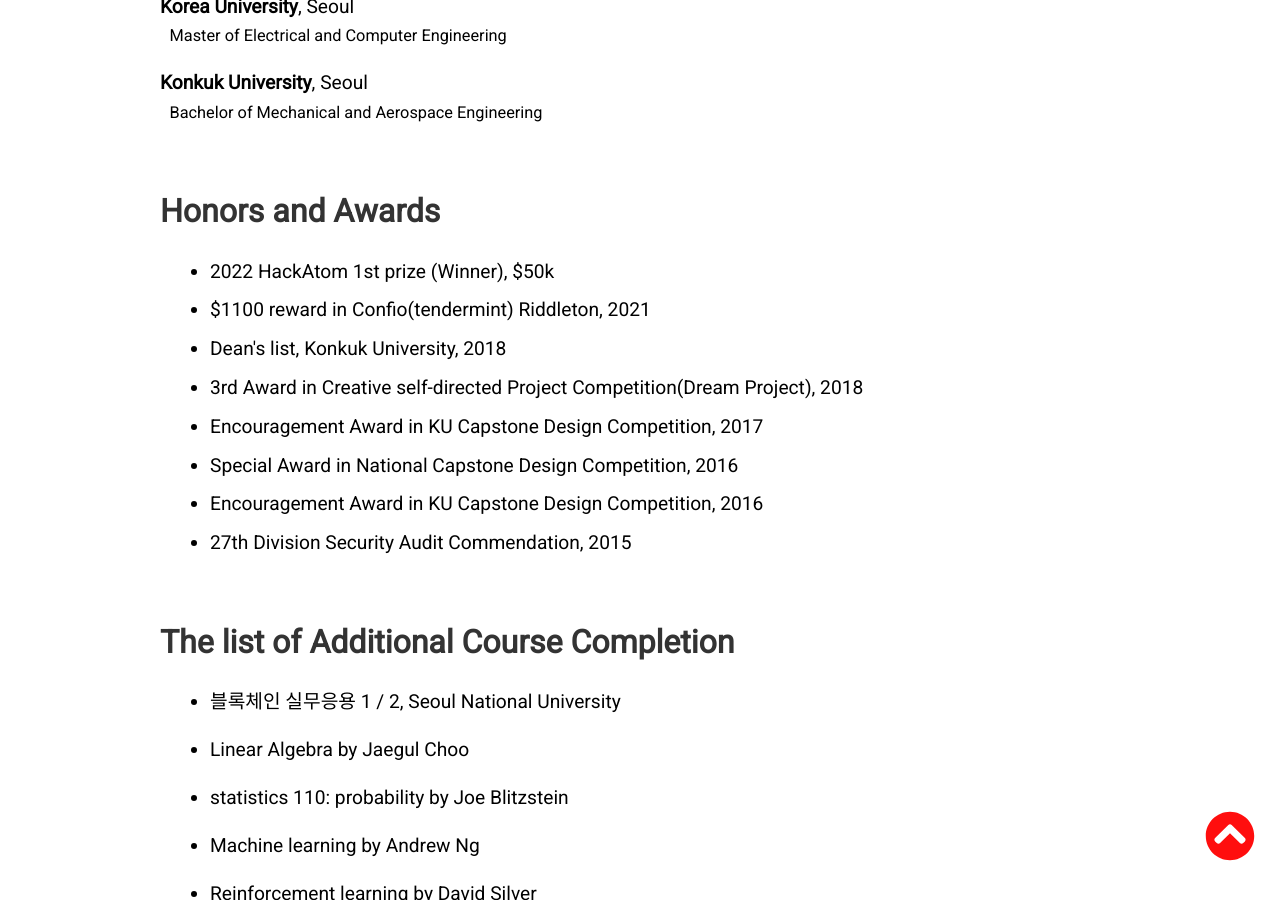
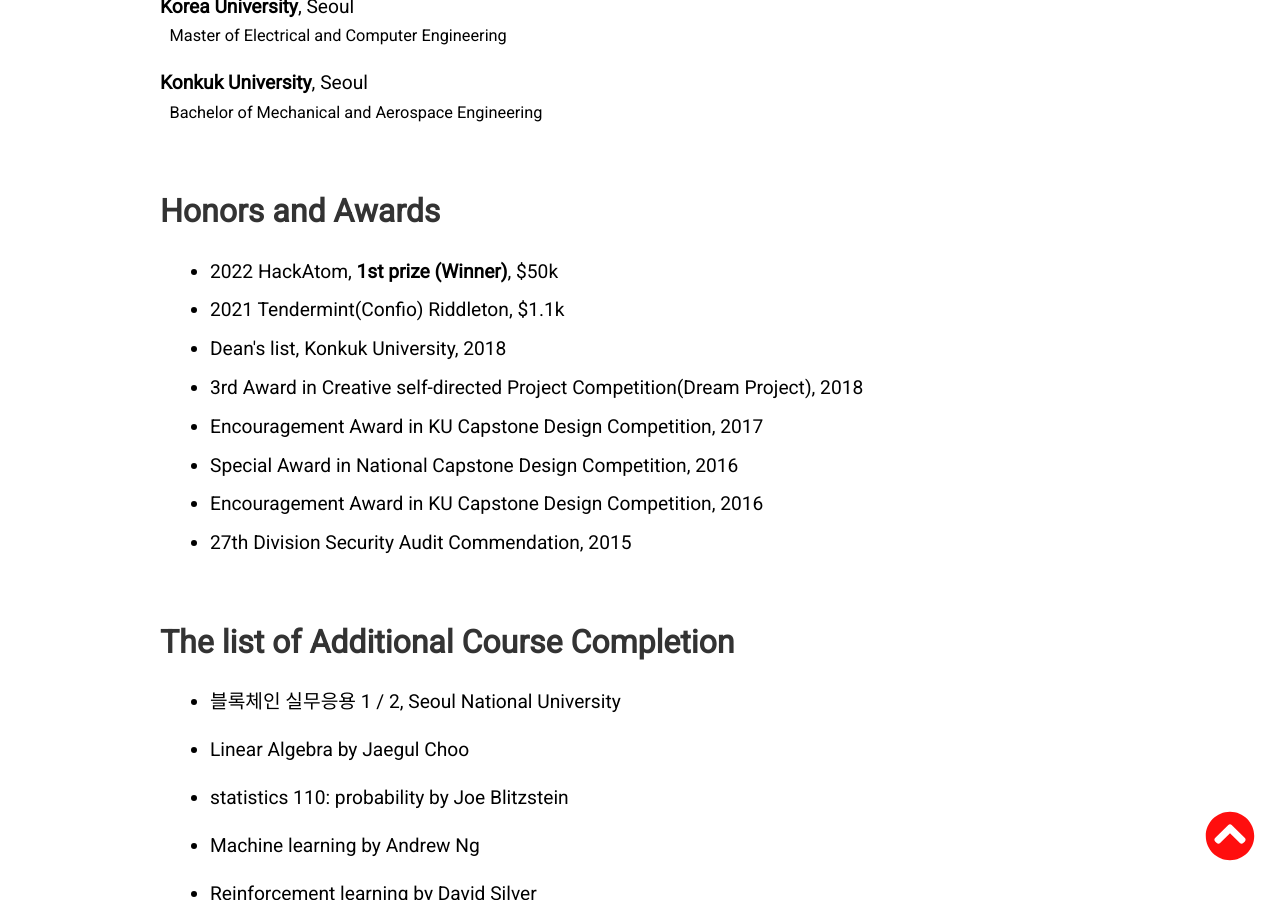
Before and after one commit to tkxkd0159/tkxkd0159.github.io, a Jekyll site: the page built from index.html, in a window 1280 px wide and 900 px high, scrolled down 5220 px. Built offline with Jekyll 4.4.1, drawn with Linux system fonts in a browser that asks for light colours; nearby versions of some CDN libraries; some of the changed text lies outside the part shown.

Commit message:
Update Awards section

```diff
--- a/_includes/maincon.html
+++ b/_includes/maincon.html
@@ -21,7 +21,7 @@
 <h2 id="projectexperience"><a href="https://ljswiki.notion.site/8ec7216876734c188cb1fea9403d363d?v=22ed2ff0d6ad412c8f7340b161dcb136">Projects</a></h2>
 <ul>
   <li>
-    COSMonaut, Interactive CosmWasm Learning Platform <strong>D3LAB-DAO</strong>, 06/2022 ~
+    COSMonaut, Interactive CosmWasm Learning Platform, <strong>D3LAB-DAO</strong>, 06/2022 ~
 </li>
    <li>
       The Ultimate Lending Protocol, BokLee, <strong>Decipher</strong>, 11/2021 ~ 01/2022
@@ -176,8 +177,8 @@
 <h2 id="honorsandawards">Honors and Awards</h2>
 
 <ul>
-  <li>2022 HackAtom 1st prize (Winner), $50k</li>
-   <li>$1100 reward in Confio(tendermint) Riddleton, 2021</li>
+  <li>2022 HackAtom, <strong>1st prize (Winner)</strong>, $50k</li>
+   <li>2021 Tendermint(Confio) Riddleton, $1.1k</li>
   <li>Dean's list, Konkuk University, 2018</li>
   <li>
     3rd Award in Creative self-directed Project Competition(Dream Project),
```
Also changed, not shown: other parts of _includes/maincon.html (+3 -2 lines).
